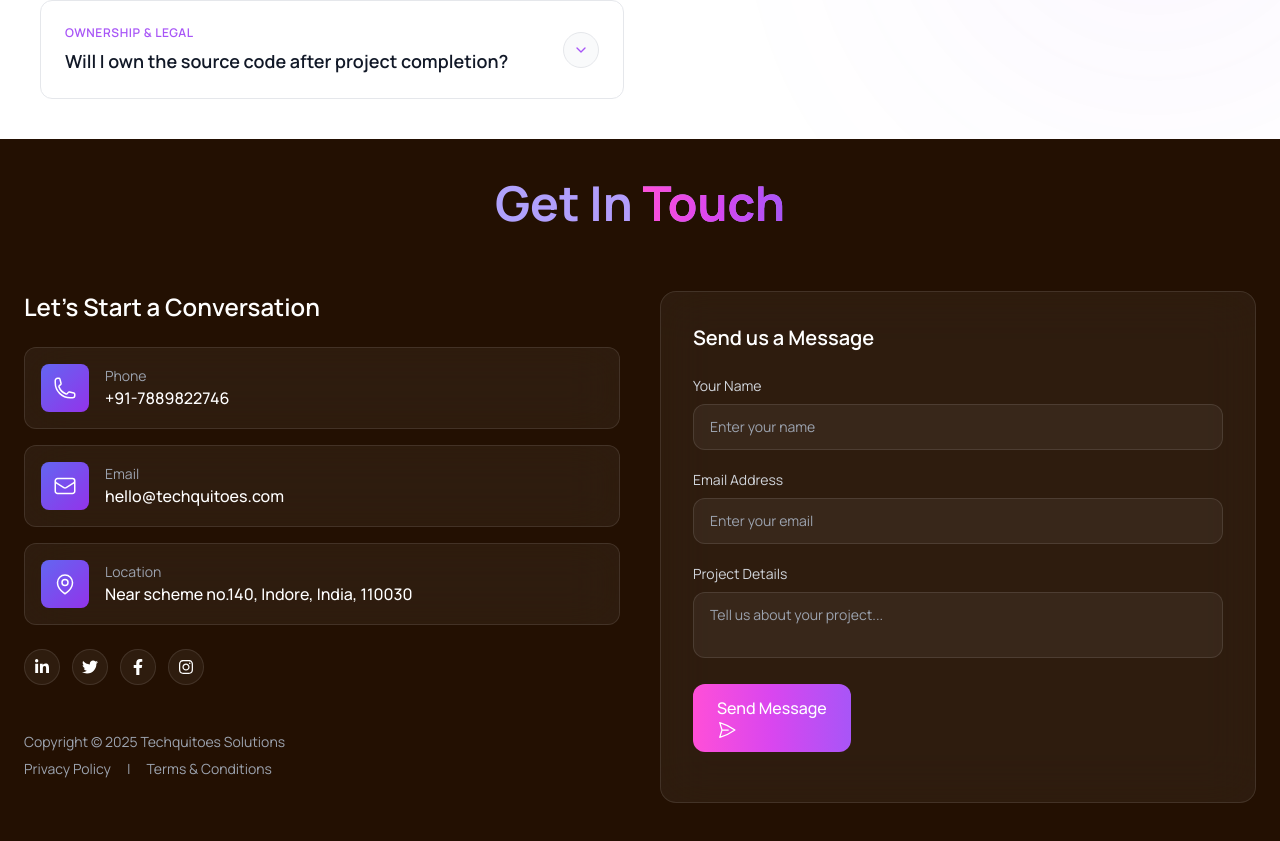
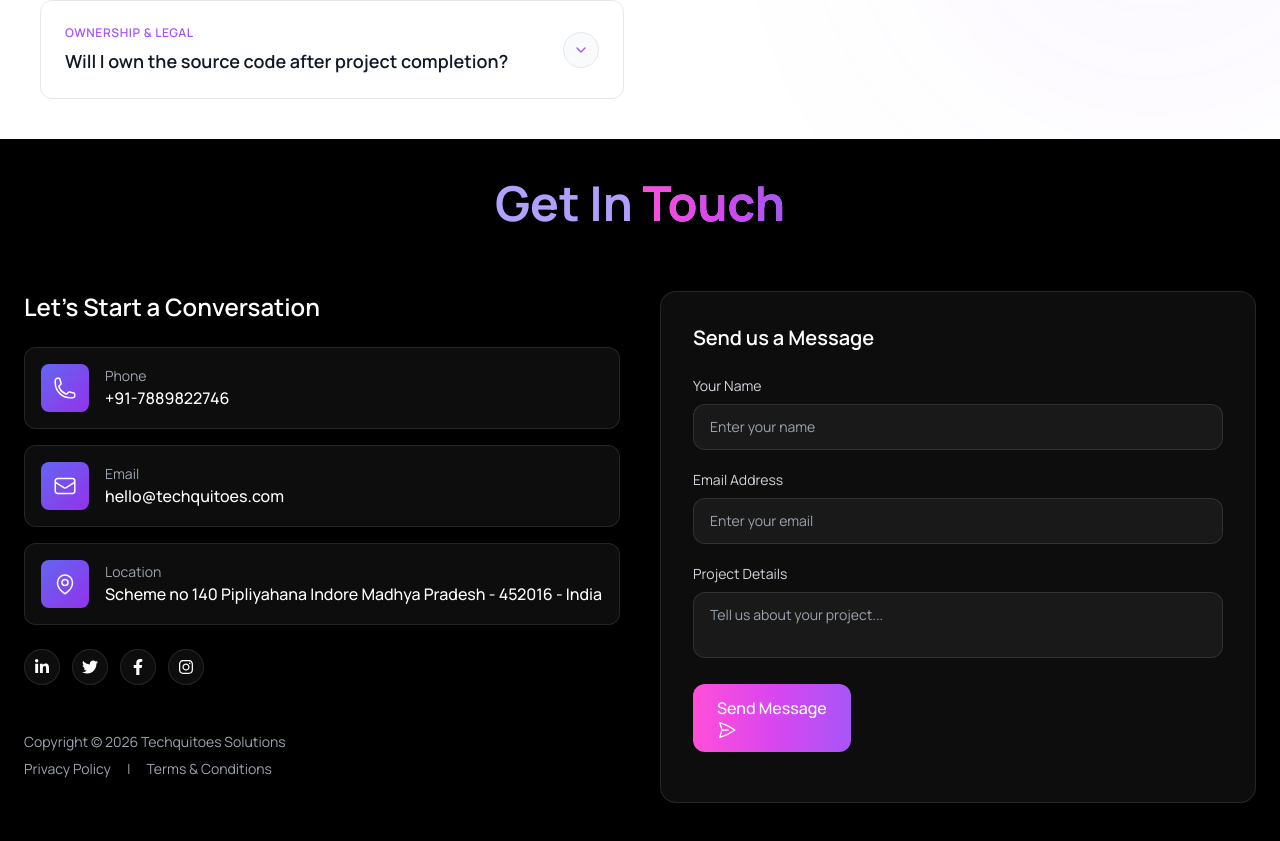
Before and after one commit to TechQuitoes/techquitoes_protfolio, a React (Create React App) app: page / in a window 1280 px wide. Shown: the part 7110-7951 px from the top of the page. Built offline with nearby package versions, Linux system fonts and the light colour scheme; no server answers.

Commit message:
correct the address

```diff
--- a/src/sections/ContactSection.jsx
+++ b/src/sections/ContactSection.jsx
@@ -79,7 +79,7 @@ if (!email.includes("@gmail.com")) {
   return (
     <section
       id="contact"
-      className="relative  w-full overflow-hidden bg-[#231002] text-white"
+      className="relative  w-full overflow-hidden bg-black text-white"
     >
       <div className="relative mx-auto max-w-7xl px-6 py-10">
         <div className="mb-16 text-center">
@@ -161,7 +161,7 @@ if (!email.includes("@gmail.com")) {
       <InfoCard
         icon={<MapPinIcon className="h-6 w-6 text-white" />}
         title="Location"
-        value="Near scheme no.140, Indore, India, 110030"
+        value="Scheme no 140 Pipliyahana Indore Madhya Pradesh - 452016 - India"
       />
     </div>
 
@@ -182,7 +182,7 @@ if (!email.includes("@gmail.com")) {
     {/* Footer */}
     <div className="flex w-full flex-col items-start gap-2 py-6 text-sm text-gray-400">
       <p className="leading-tight">
-        Copyright © 2025 Techquitoes Solutions
+        Copyright © 2026 Techquitoes Solutions
       </p>
 
       <div className="flex items-center gap-4">
```
